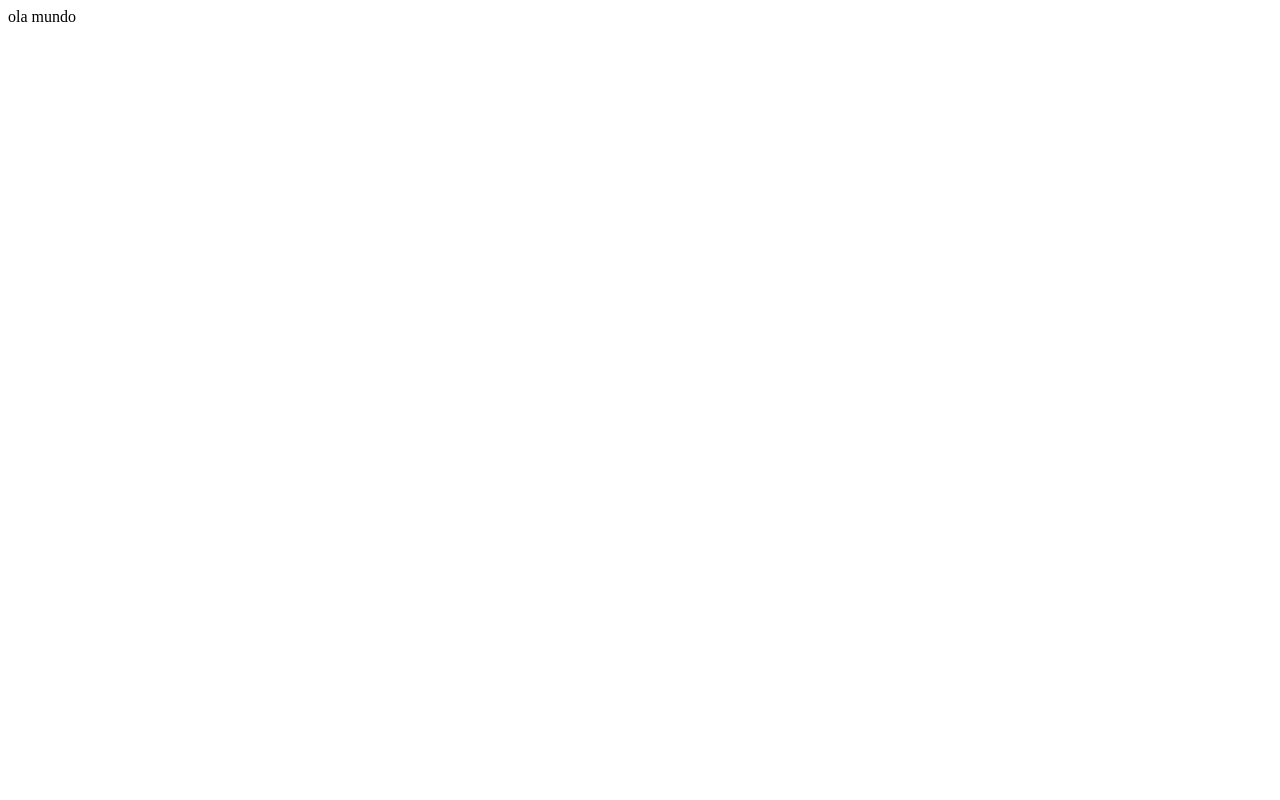
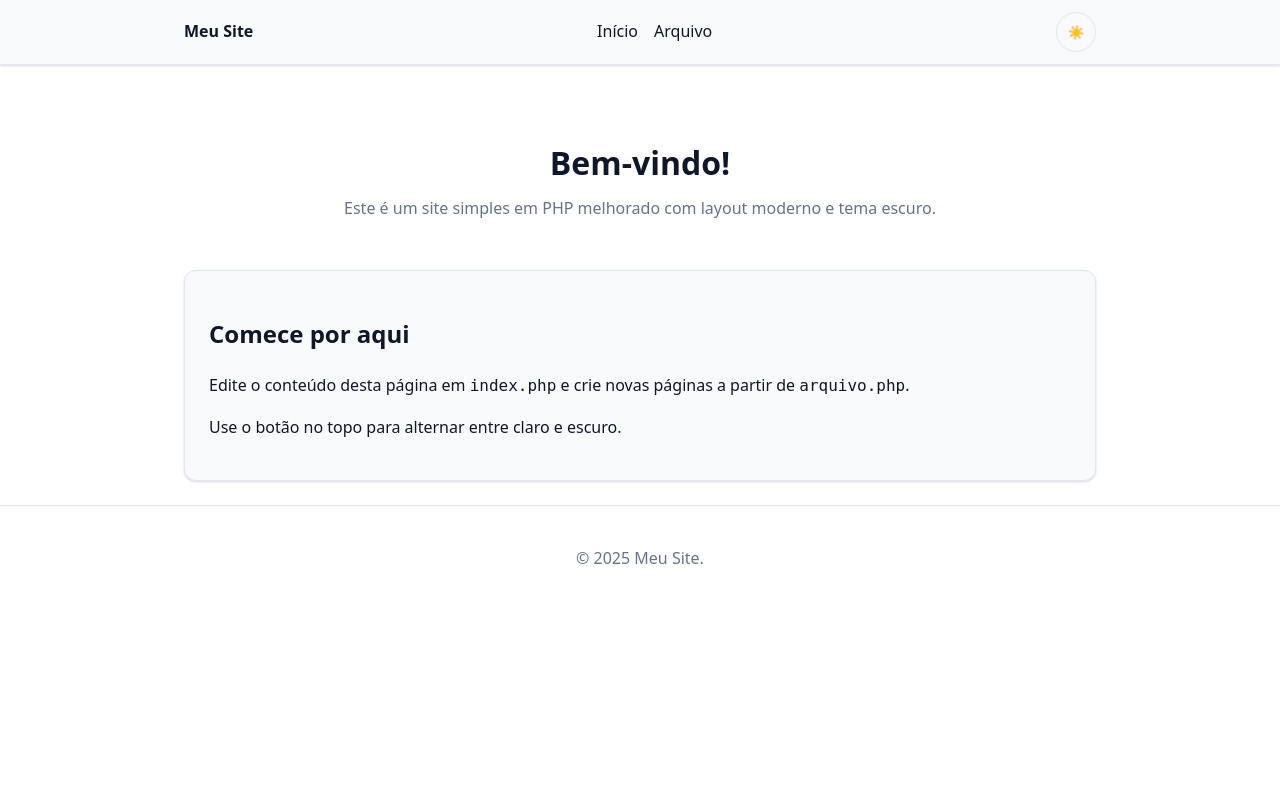
Before and after one commit to devloureiro/ninenovo, a PHP site: page / in a window 1280 px wide. Before the commit the page is almost empty. Run offline with PHP 8.4, Linux system fonts and the light colour scheme.

Commit message:
Feat: Implement basic site structure and styling
This commit introduces the core HTML structure, CSS styling, and JavaScript for theme toggling. It also sets up header and footer partials for consistent page layout. The `index.php` and `arquivo.php` files are updated to use this new structure and include page-specific content.

Co-authored-by: osmarloureiro <osmarloureiro@gmail.com>

```diff
--- /dev/null
+++ b/assets/css/styles.css
@@ -0,0 +1,118 @@
+/* Base CSS e tema */
+:root {
+--bg: #ffffff;
+--text: #0f172a;
+--muted: #64748b;
+--brand: #2563eb;
+--surface: #f8fafc;
+--border: #e2e8f0;
+--shadow: 0 1px 2px rgba(0,0,0,.06), 0 1px 3px rgba(0,0,0,.1);
+}
+[data-theme="dark"] {
+--bg: #0b1220;
+--text: #e2e8f0;
+--muted: #94a3b8;
+--brand: #60a5fa;
+--surface: #111827;
+--border: #1f2937;
+--shadow: 0 1px 2px rgba(0,0,0,.5), 0 3px 8px rgba(0,0,0,.4);
+}
+@media (prefers-color-scheme: dark) {
+html:not([data-theme]) {
+--bg: #0b1220;
+--text: #e2e8f0;
+--muted: #94a3b8;
+--brand: #60a5fa;
+--surface: #111827;
+--border: #1f2937;
+--shadow: 0 1px 2px rgba(0,0,0,.5), 0 3px 8px rgba(0,0,0,.4);
+}
+}
+* { box-sizing: border-box; }
+html, body { height: 100%; }
+body {
+margin: 0;
+background: var(--bg);
+color: var(--text);
+font: 16px/1.6 system-ui, -apple-system, Segoe UI, Roboto, Ubuntu, Cantarell, Noto Sans, Helvetica Neue, Arial, "Apple Color Emoji", "Segoe UI Emoji";
+}
+.skip-link {
+position: absolute;
+left: -9999px;
+top: -9999px;
+}
+.skip-link:focus {
+left: 12px;
+top: 12px;
+background: var(--surface);
+color: var(--text);
+padding: 8px 12px;
+border-radius: 6px;
+box-shadow: var(--shadow);
+}
+.container {
+max-width: 960px;
+margin: 0 auto;
+padding: 24px;
+}
+.site-header {
+position: sticky;
+top: 0;
+background: var(--surface);
+border-bottom: 1px solid var(--border);
+box-shadow: var(--shadow);
+}
+.nav {
+display: flex;
+align-items: center;
+justify-content: space-between;
+gap: 16px;
+max-width: 960px;
+margin: 0 auto;
+padding: 12px 24px;
+}
+.brand {
+text-decoration: none;
+color: var(--text);
+font-weight: 700;
+}
+.nav-links {
+display: flex;
+gap: 16px;
+list-style: none;
+margin: 0;
+padding: 0;
+}
+.nav-links a { color: var(--text); text-decoration: none; }
+.nav-links a:hover { color: var(--brand); }
+.theme-toggle {
+width: 40px;
+height: 40px;
+border-radius: 999px;
+border: 1px solid var(--border);
+background: var(--surface);
+color: var(--text);
+cursor: pointer;
+}
+[data-theme="dark"] .theme-toggle::before { content: "🌙"; }
+[data-theme="light"] .theme-toggle::before { content: "☀️"; }
+html:not([data-theme]) .theme-toggle::before { content: "🌓"; }
+.hero {
+padding: 48px 24px;
+text-align: center;
+}
+.hero h1 { font-size: 2rem; margin: 0 0 8px; }
+.hero p { color: var(--muted); margin: 0; }
+.card {
+background: var(--surface);
+border: 1px solid var(--border);
+border-radius: 12px;
+padding: 24px;
+box-shadow: var(--shadow);
+}
+.site-footer {
+border-top: 1px solid var(--border);
+padding: 24px;
+text-align: center;
+color: var(--muted);
+}
--- /dev/null
+++ b/assets/js/main.js
@@ -0,0 +1,16 @@
+(function(){
+var button = document.querySelector('.theme-toggle');
+if (!button) return;
+function getSystemTheme(){ return window.matchMedia && window.matchMedia('(prefers-color-scheme: dark)').matches ? 'dark' : 'light'; }
+function applyTheme(theme){ document.documentElement.setAttribute('data-theme', theme); }
+function saveTheme(value){ try { localStorage.setItem('theme', value); } catch(e) {} }
+function getSavedTheme(){ try { return localStorage.getItem('theme'); } catch(e) { return null; } }
+function toggleTheme(){
+var saved = getSavedTheme() || 'system';
+var current = saved === 'system' ? getSystemTheme() : saved;
+var next = current === 'dark' ? 'light' : 'dark';
+applyTheme(next);
+saveTheme(next);
+}
+button.addEventListener('click', toggleTheme);
+})();
--- a/index.php
+++ b/index.php
@@ -1,2 +1,18 @@
 <?php
-echo "ola mundo";
+$pageTitle = 'Início · Meu Site';
+$pageDescription = 'Exemplo de site simples em PHP com tema escuro e layout moderno.';
+include __DIR__ . '/partials/header.php';
+?>
+<main id="conteudo" class="container">
+<section class="hero">
+<h1>Bem-vindo!</h1>
+<p>Este é um site simples em PHP melhorado com layout moderno e tema escuro.</p>
+</section>
+
+<section class="card">
+<h2>Comece por aqui</h2>
+<p>Edite o conteúdo desta página em <code>index.php</code> e crie novas páginas a partir de <code>arquivo.php</code>.</p>
+<p>Use o botão no topo para alternar entre claro e escuro.</p>
+</section>
+</main>
+<?php include __DIR__ . '/partials/footer.php'; ?>
--- /dev/null
+++ b/partials/footer.php
@@ -0,0 +1,6 @@
+<footer class="site-footer">
+<p>&copy; <?php echo date('Y'); ?> Meu Site.</p>
+</footer>
+<script src="./assets/js/main.js"></script>
+</body>
+</html>
--- /dev/null
+++ b/partials/header.php
@@ -0,0 +1,29 @@
+<?php
+if (!isset($pageTitle)) { $pageTitle = 'Meu Site'; }
+if (!isset($pageDescription)) { $pageDescription = 'Site simples em PHP'; }
+?>
+<!doctype html>
+<html lang="pt-br" data-theme="system">
+<head>
+<meta charset="utf-8">
+<meta name="viewport" content="width=device-width, initial-scale=1">
+<title><?php echo htmlspecialchars($pageTitle); ?></title>
+<meta name="description" content="<?php echo htmlspecialchars($pageDescription); ?>">
+<meta property="og:title" content="<?php echo htmlspecialchars($pageTitle); ?>">
+<meta property="og:description" content="<?php echo htmlspecialchars($pageDescription); ?>">
+<meta property="og:type" content="website">
+<script>(function(){try{var s=localStorage.getItem('theme')||'system';var m=window.matchMedia('(prefers-color-scheme: dark)').matches?'dark':'light';var t=s==='system'?m:s;document.documentElement.setAttribute('data-theme', t);}catch(e){}})();</script>
+<link rel="stylesheet" href="./assets/css/styles.css">
+</head>
+<body>
+<a class="skip-link" href="#conteudo">Pular para o conteúdo</a>
+<header class="site-header">
+<nav class="nav">
+<a class="brand" href="./">Meu Site</a>
+<ul class="nav-links">
+<li><a href="./index.php">Início</a></li>
+<li><a href="./arquivo.php">Arquivo</a></li>
+</ul>
+<button class="theme-toggle" type="button" aria-label="Alternar tema"></button>
+</nav>
+</header>
```
Also changed, not shown: arquivo.php (+17 -2 lines).
